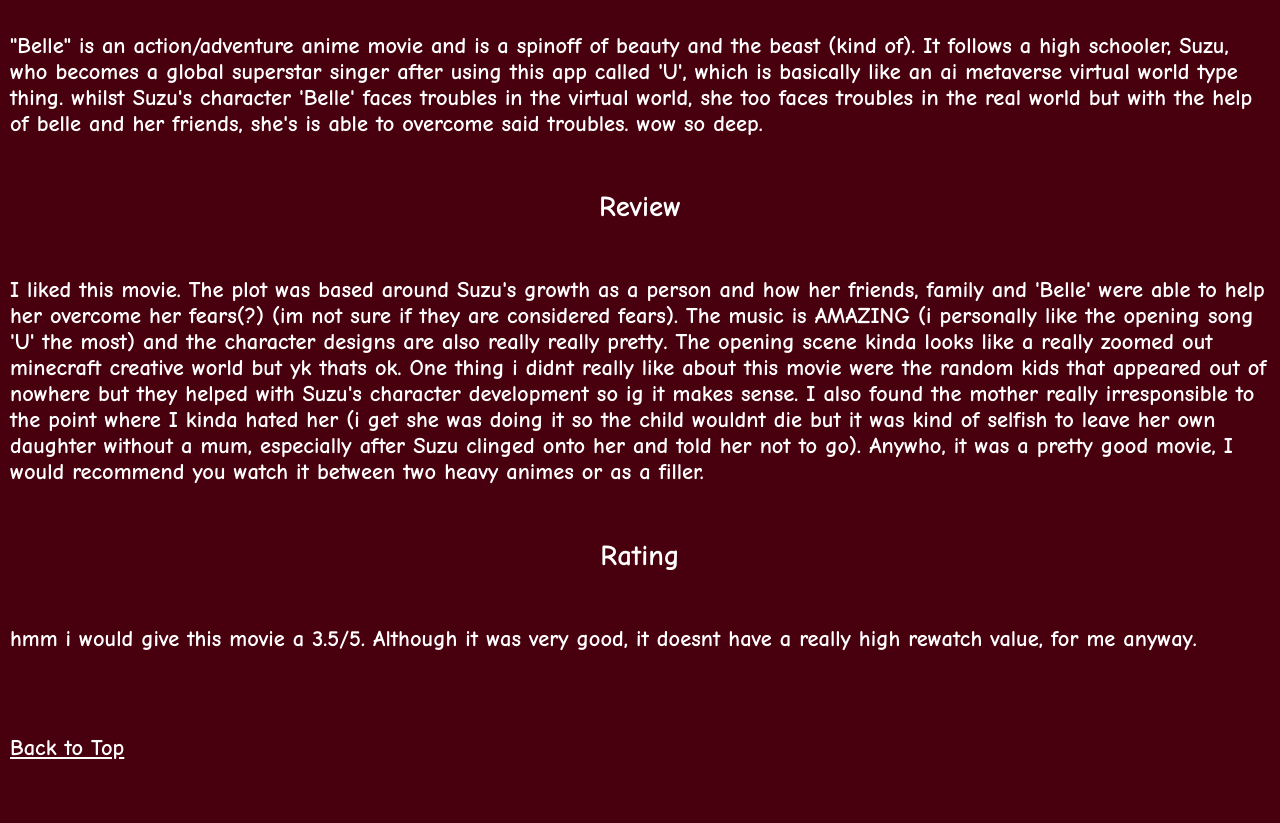
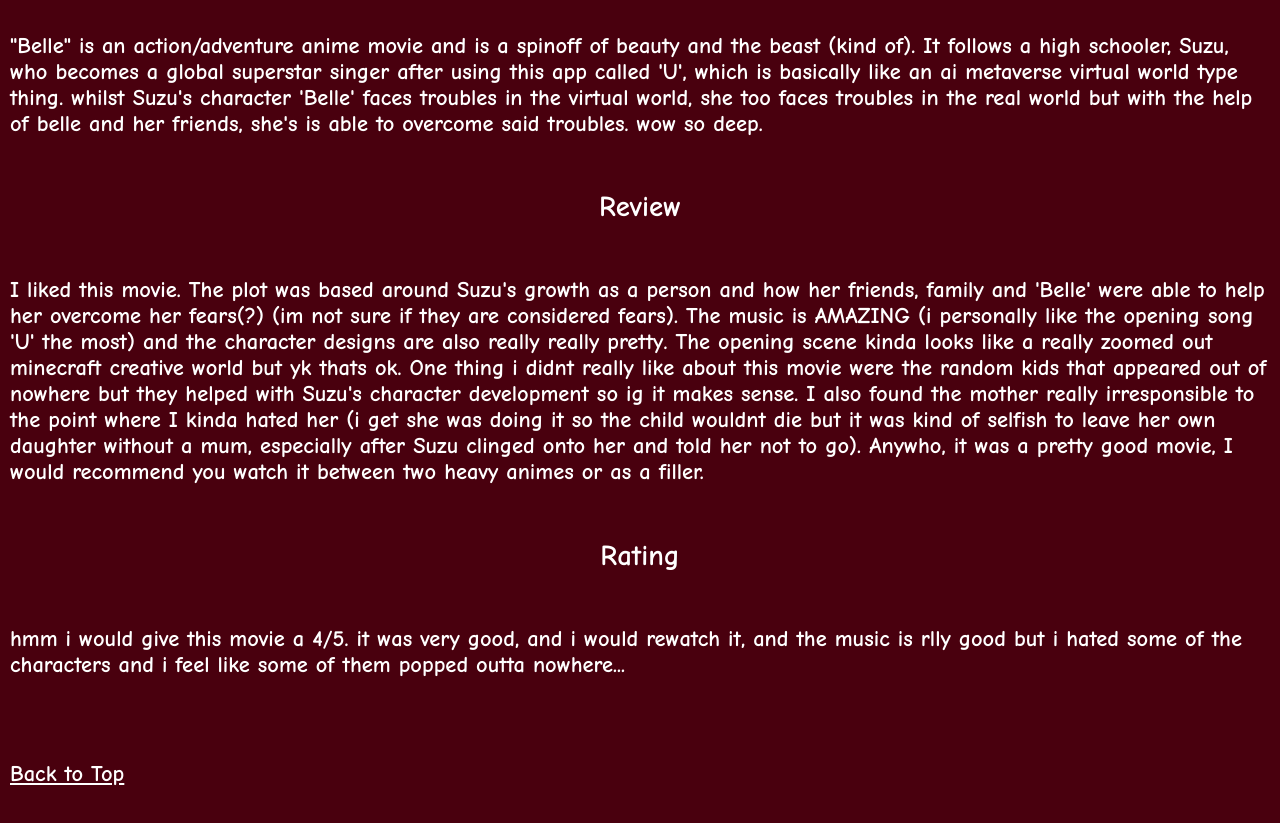
Before and after one commit to aileenhe/blog, a plain HTML site: page belle.html in a window 1280 px wide. Shown: the part 1484-2307 px from the top of the page. Drawn offline with Linux system fonts and the light colour scheme.

Commit message:
belle redo

```diff
--- a/belle.html
+++ b/belle.html
@@ -41,7 +41,7 @@
                  <h2>Review</h2>
                  <h3>I liked this movie. The plot was based around Suzu's growth as a person and how her friends, family and 'Belle' were able to help her overcome her fears(?) (im not sure if they are considered fears). The music is AMAZING (i personally like the opening song 'U' the most) and the character designs are also really really pretty. The opening scene kinda looks like a really zoomed out minecraft creative world but yk thats ok. One thing i didnt really like about this movie were the random kids that appeared out of nowhere but they helped with Suzu's character development so ig it makes sense. I also found the mother really irresponsible to the point where I kinda hated her (i get she was doing it so the child wouldnt die but it was kind of selfish to leave her own daughter without a mum, especially after Suzu clinged onto her and told her not to go). Anywho, it was a pretty good movie, I would recommend you watch it between two heavy animes or as a filler.</h3>
                  <h2>Rating</h2>
-                 <h3>hmm i would give this movie a 3.5/5. Although it was very good, it doesnt have a really high rewatch value, for me anyway.</h3>
+                 <h3>hmm i would give this movie a 4/5. it was very good, and i would rewatch it, and the music is rlly good but i hated some of the characters and i feel like some of them popped outta nowhere...</h3>
                  <h3><a href='belle.html'; id="totop">Back to Top</a></h3>
                 </div>
 
```
